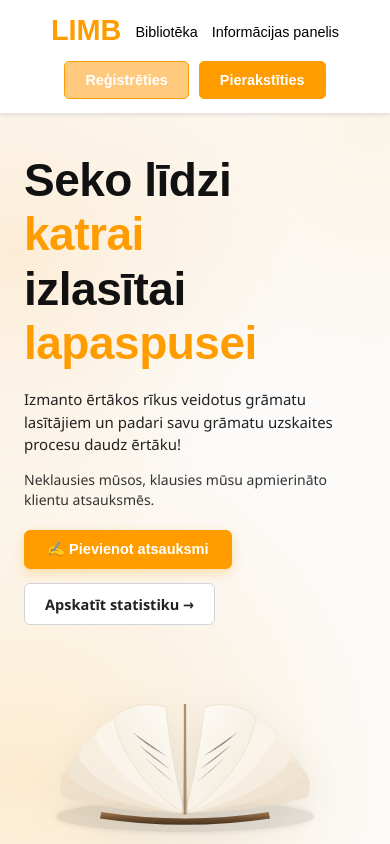
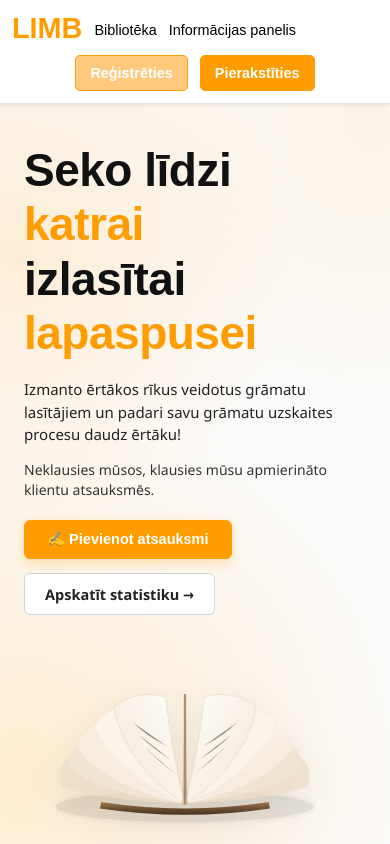
Before and after one commit to 23DP3RObru/look-in-my-book, a website: page frontend/hero.html in a window 390 px wide. Shown: the top 844 px of the page. Drawn offline with Linux system fonts and the light colour scheme; no server answers; a web font is replaced by a local one.

Commit message:
Salabota responsivitāte

```diff
--- a/frontend/src/main.css
+++ b/frontend/src/main.css
@@ -83,17 +83,25 @@ nav ul li a {
     display: flex;
     align-items: center;
     gap: 50px;
+    min-width: 0;
+    margin-right: auto;
 }
 
 #nav_list_right {
     display: flex;
     align-items: center;
     gap: 20px;
+    min-width: 0;
 }
 
 nav ul li a.active {
     color: #FF9D00;
     text-shadow: #FF9D00 0px 0px 10px;
+}
+
+nav#nav_bar {
+    justify-content: flex-start;
+    gap: 16px;
 }
 
 #cancel {
@@ -118,36 +126,34 @@ nav ul li a.active {
     box-shadow: 0 2px 4px rgba(0, 0, 0, 0.1);
 }
 
-@media (max-width: 768px) {
-    nav {
+@media (max-width: 900px) {
+    nav#nav_bar {
         height: auto;
-        position: relative;
+        min-height: 68px;
+        display: grid;
+        grid-template-columns: minmax(0, 1fr) auto;
+        align-items: center;
+        gap: 12px 16px;
         padding: 16px 20px;
-        flex-direction: column;
-        gap: 14px;
     }
 
-    .profile {
-        position: absolute;
-        top: 50%;
-        right: 16px;
-        transform: translateY(-50%);
+    #nav_list_left {
+        grid-column: 1;
+        grid-row: 1;
+        width: auto;
+        justify-content: flex-start;
+        flex-wrap: wrap;
+        gap: 8px clamp(12px, 2.5vw, 24px);
+        margin-right: 0;
     }
 
-    #nav_list_left,
     #nav_list_right {
+        grid-column: 1 / -1;
+        grid-row: 2;
         width: 100%;
         justify-content: center;
         flex-wrap: wrap;
-        gap: 12px 20px;
-    }
-
-    #nav_list_left {
-        flex-direction: row;
-    }
-
-    #nav_list_right {
-        flex-direction: row;
+        gap: 8px 16px;
     }
 
     nav ul li a {
@@ -157,16 +163,32 @@ nav ul li a.active {
     nav h1 {
         font-size: 1.8rem;
     }
+
+    nav#nav_bar .profile {
+        grid-column: 2;
+        grid-row: 1;
+        position: static;
+        width: 44px;
+        height: 44px;
+        box-sizing: border-box;
+        justify-self: end;
+        flex: 0 0 44px;
+        transform: none;
+    }
 }
 
 @media (max-width: 480px) {
-    nav {
-        padding: 14px 16px;
+    nav#nav_bar {
+        gap: 10px 12px;
+        padding: 12px;
     }
 
-    #nav_list_left,
+    #nav_list_left {
+        column-gap: 12px;
+    }
+
     #nav_list_right {
-        gap: 10px 14px;
+        column-gap: 12px;
     }
 
     #register_button,
@@ -175,19 +197,17 @@ nav ul li a.active {
         align-items: center;
         justify-content: center;
         text-align: center;
+        padding: 9px 14px;
     }
 
     nav ul li a {
         font-size: 0.9rem;
     }
 
-    #nav_list_right {
-        flex-direction: row;
-        flex-wrap: nowrap;
-        align-items: center;
-        justify-content: center;
-        width: auto;
-        gap: 10px;
+    nav#nav_bar .profile {
+        width: 40px;
+        height: 40px;
+        flex-basis: 40px;
     }
 }
 
```
Also changed, not shown: frontend/src/statistics.css (+6 -1 lines), 2 other files.
